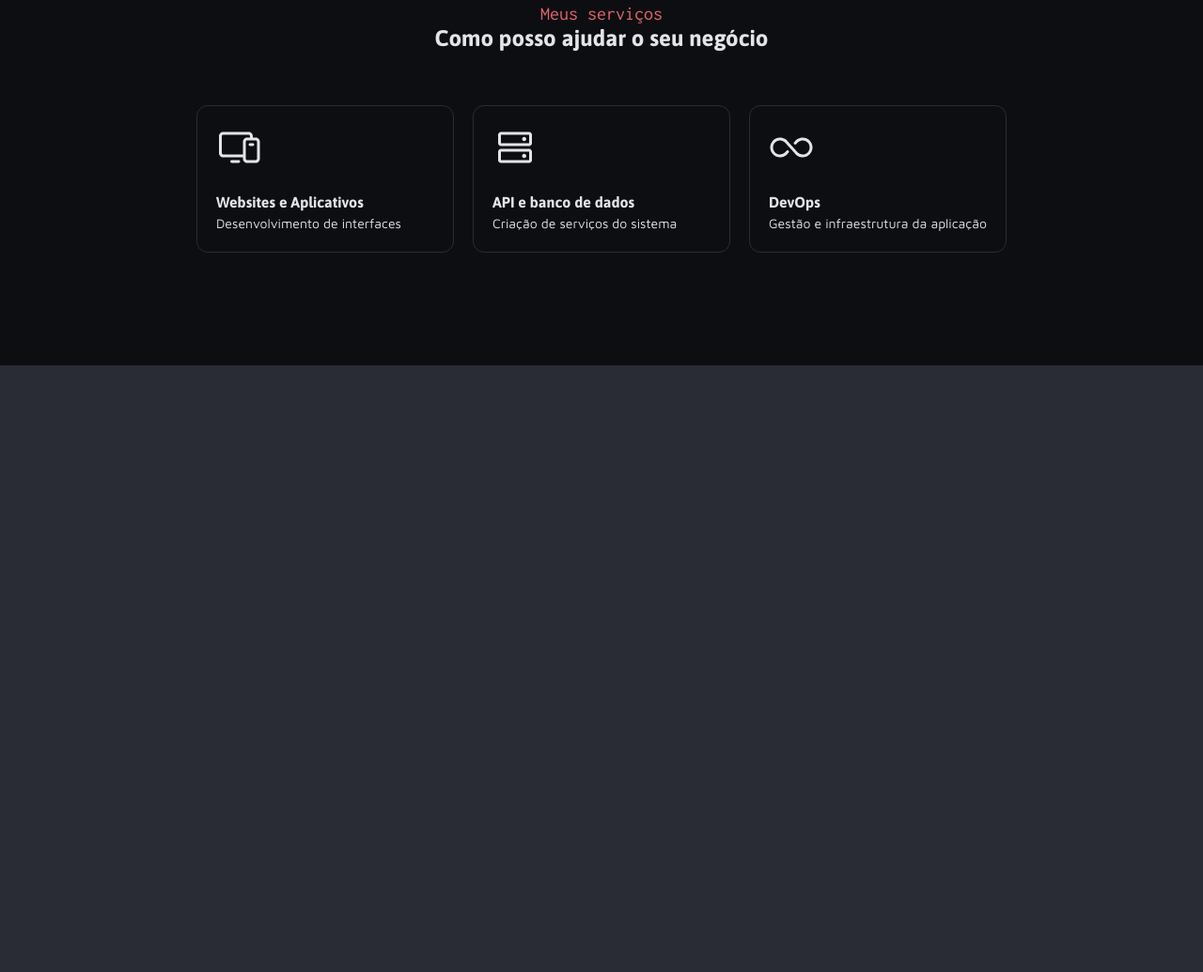
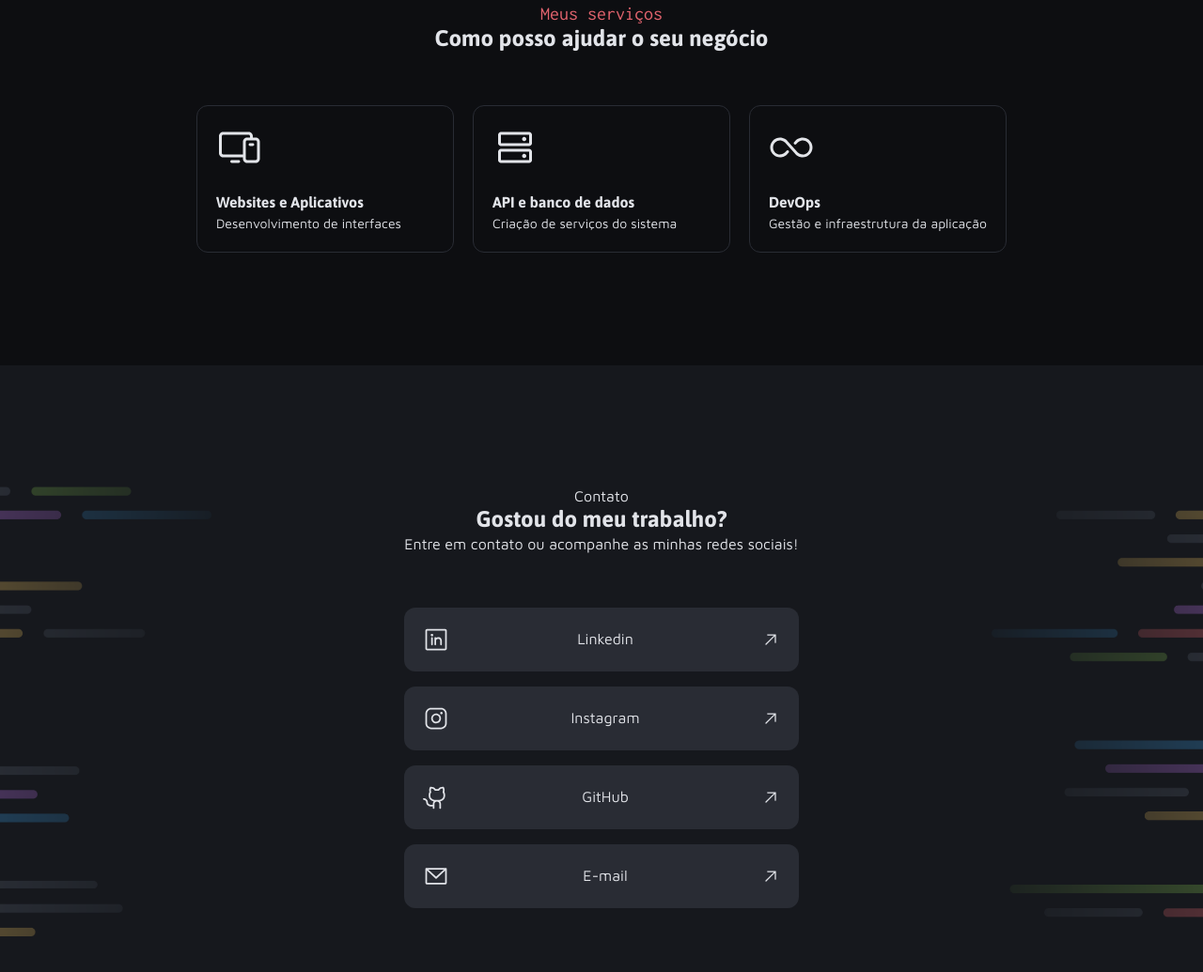
Before and after one commit to jeanpj12/POrtf-lio, a plain HTML site: page index.html in a window 1280 px wide. Shown: the part 1697-2732 px from the top of the page at 94% size. Before the commit the page ends 2086 px from the top, so only its background shows below. Drawn offline with Linux system fonts and the light colour scheme.

Commit message:
Sessão "Contact" Adicionada

```diff
--- a/index.html
+++ b/index.html
@@ -113,7 +113,8 @@
         </div>
     </section>
 
-    <section id="services" class="flex-collumn gap-56">
+    <section id="services" class="flex-collumn">
+        <div class="container flex-collumn gap-56">
         <div class="title-area flex-collumn">
             <span class="red-title">Meus serviços</span>
             <h2 class="title-md">Como posso ajudar o seu negócio</h2>
@@ -136,9 +137,43 @@
                 <h4 class="title-sm">DevOps</h4>
                 <span class="text-sm">Gestão e infraestrutura da aplicação</span>
             </div>
+        </div>
+    </div>
+    </section>
 
+    <section id="contact" class="flex-collumn">
+        <div class="container">
+        <div class="title-area flex-collumn">
+            <span>Contato</span>
+            <h2 class="title-md">Gostou do meu trabalho? </h2>
+            <span class="text-md">Entre em contato ou acompanhe as minhas redes sociais!</span>
+        </div>
+        <div id="links" class="flex-collumn">
+            <div id="link" class="flex-row">
+                <img src="./assets/icons/LinkedinLogo.svg">
+                <span>Linkedin</span>
+                <img src="./assets/icons/ArrowUpRight.svg">
+            </div>
 
+            <div id="link" class="flex-row">
+                <img src="./assets/icons/InstagramLogo.svg">
+                <span>Instagram</span>
+                <img src="./assets/icons/ArrowUpRight.svg">
+            </div>
+
+            <div id="link" class="flex-row">
+                <img src="./assets/icons/GithubLogo.svg">
+                <span>GitHub</span>
+                <img src="./assets/icons/ArrowUpRight.svg">
+            </div>
+
+            <div id="link" class="flex-row">
+                <img src="./assets/icons/EnvelopeSimple.svg">
+                <span>E-mail</span>
+                <img src="./assets/icons/ArrowUpRight.svg">
+            </div>
         </div>
+    </div>
     </section>
 
   </body>
--- a/styles/sections.css
+++ b/styles/sections.css
@@ -114,3 +114,33 @@
     }
   }
 }
+
+#contact {
+  background-image: url(../assets/images/Background_Intro.png);
+  background-repeat: no-repeat;
+  background-position: center;
+  background-size: cover;
+  padding-block: 128px 200px;
+  gap: 48px;
+
+  #links {
+    gap: 16px;
+    margin-top: 56px;
+
+    #link {
+      width: 100%;
+      background-color: var(--color-gray-300);
+      padding: 20px;
+      justify-content: space-between;
+      border-radius: 12px;
+
+      img:nth-child(1) {
+        width: 28px;
+      }
+
+      img:nth-child(3) {
+        width: 20px;
+      }
+    }
+  }
+}
```
